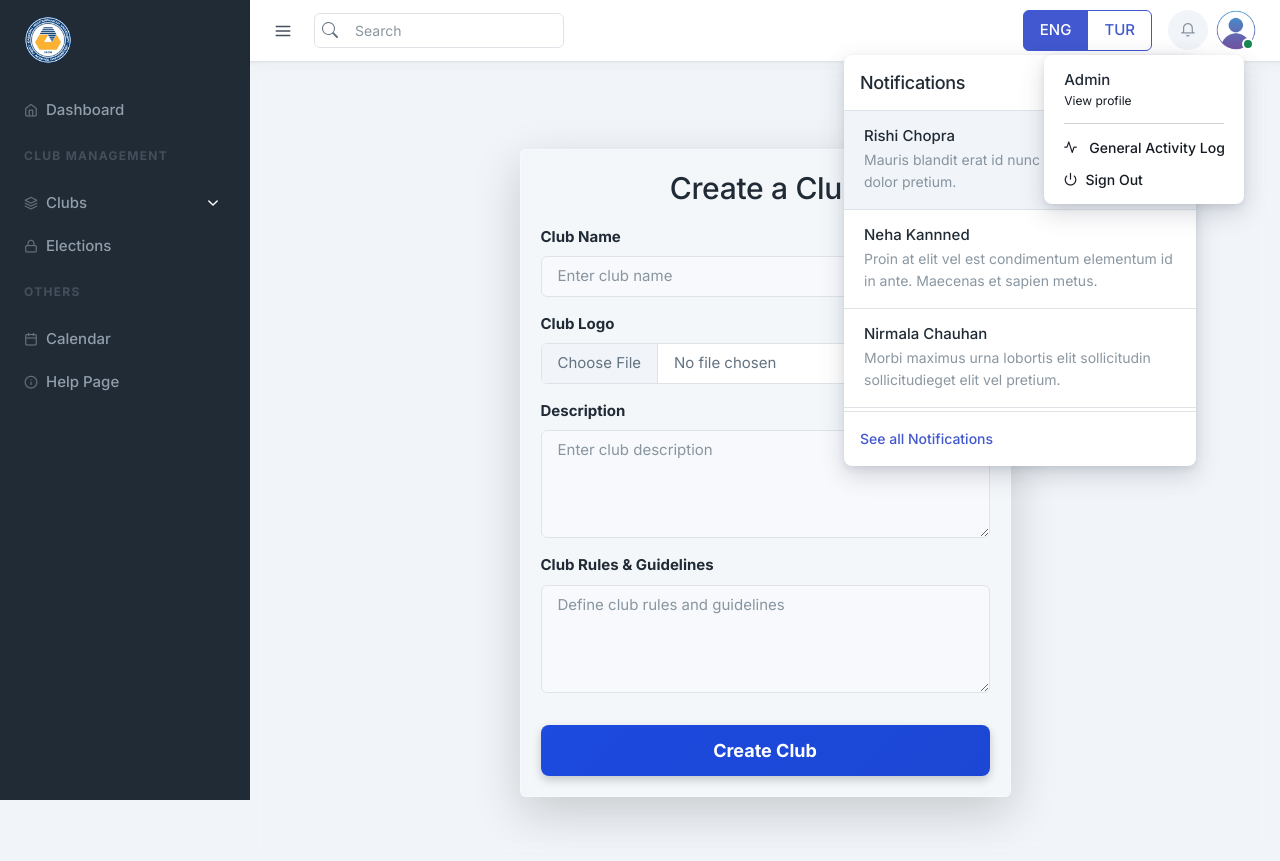
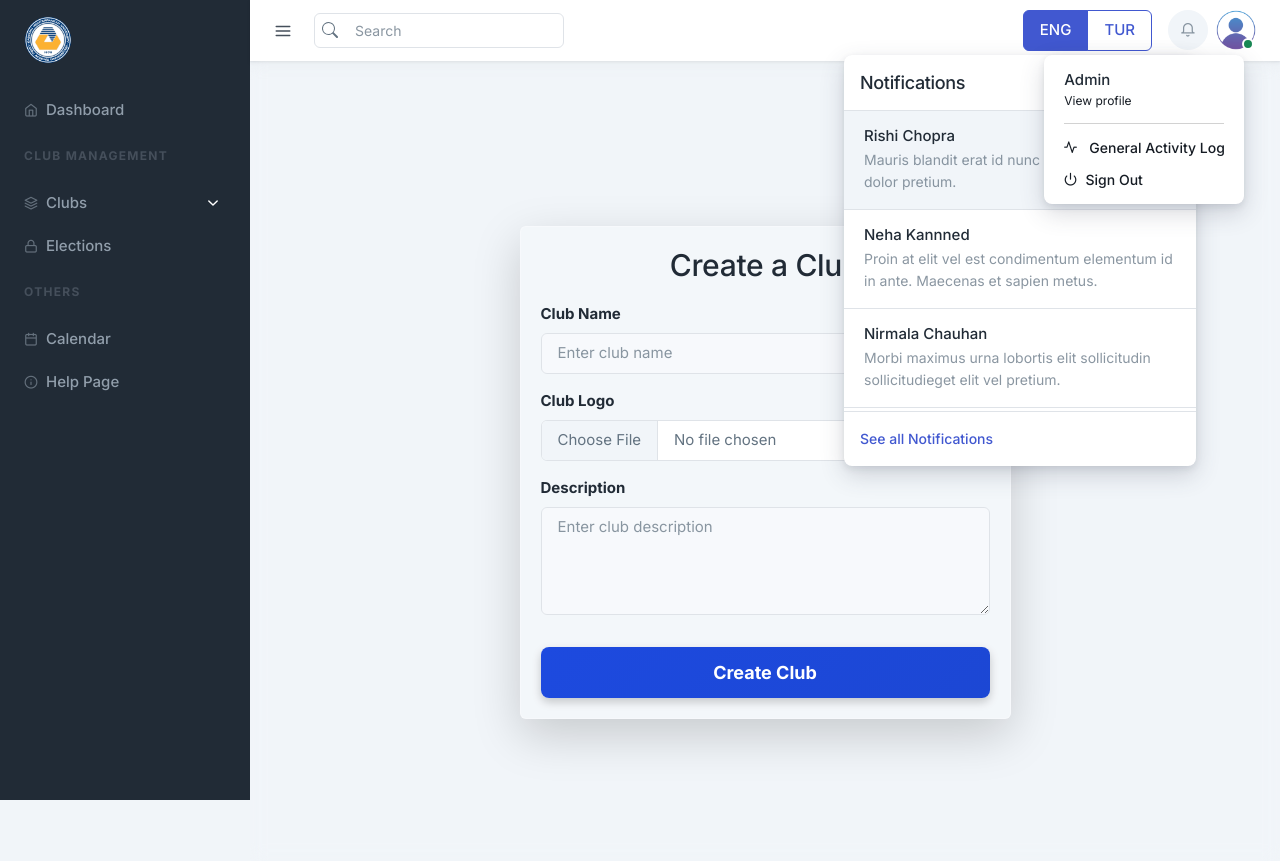
Before and after one commit to Temsmi/404-new, a Next.js app: page /pages/clubcreation in a window 1280 px wide. Built offline with nearby package versions, Linux system fonts and the light colour scheme.

Commit message:
delete rules from clubcreation

```diff
--- a/app/(dashboard)/pages/clubcreation/page.js
+++ b/app/(dashboard)/pages/clubcreation/page.js
@@ -6,7 +6,7 @@ const ClubCreationForm = () => {
   const [clubName, setClubName] = useState('');
   const [description, setDescription] = useState('');
   const [logo, setLogo] = useState(null);
-  const [rules, setRules] = useState('');
+  //const [rules, setRules] = useState('');
 
   const handleImageUpload = (event) => {
     setLogo(event.target.files[0]);
@@ -20,7 +20,7 @@ const ClubCreationForm = () => {
     const formData = new FormData();
     formData.append('clubName', clubName);
     formData.append('description', description);
-    formData.append('rules', rules);
+    //formData.append('rules', rules);
     if (logo) {
       formData.append('clubLogo', logo);
     }
@@ -111,19 +111,7 @@ const ClubCreationForm = () => {
                   />
                 </Form.Group>
 
-                {/* Club Rules */}
-                <Form.Group controlId="clubRules" className="mb-3">
-                  <Form.Label className="text-black fw-bold"> Club Rules & Guidelines</Form.Label>
-                  <Form.Control
-                    as="textarea"
-                    rows={4}
-                    placeholder="Define club rules and guidelines"
-                    value={rules}
-                    onChange={(e) => setRules(e.target.value)}
-                    required
-                    style={{ background: "rgba(255, 255, 255, 0.3)", color: "black" }}
-                  />
-                </Form.Group>
+
 
                 {/* Submit Button */}
                 <Button
--- a/app/api/clubcreation/route.js
+++ b/app/api/clubcreation/route.js
@@ -9,7 +9,7 @@ export async function POST(req) {
         const formData = await req.formData();
         const clubName = formData.get('clubName');
         const description = formData.get('description');
-        const rules = formData.get('rules');
+       // const rules = formData.get('rules');
         const file = formData.get('clubLogo');
 
         let filePath = null;
@@ -28,13 +28,13 @@ export async function POST(req) {
 
         // Insert club data into the database
         const query = `
-            INSERT INTO club (name, logo, description, rules)
-            VALUES (?, ?, ?, ?)
+            INSERT INTO club (name, logo, description)
+            VALUES (?, ?, ?)
         `;
 
         await conn({
             query,
-            values: [clubName, filePath, description, rules]
+            values: [clubName, filePath, description]
         });
 
         return NextResponse.json({ message: 'Club created successfully!' });
```
Also changed, not shown: 2 other files (tests, documents, lock files or other folders).
